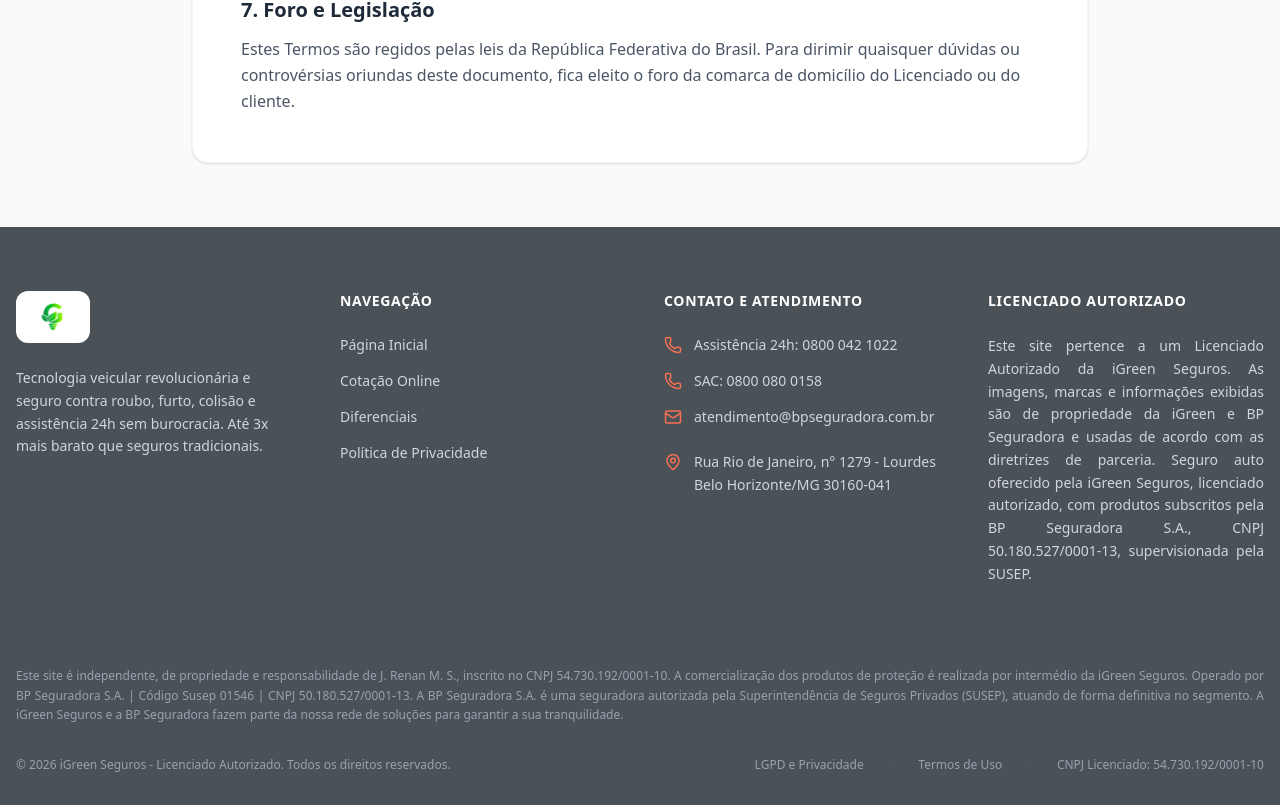
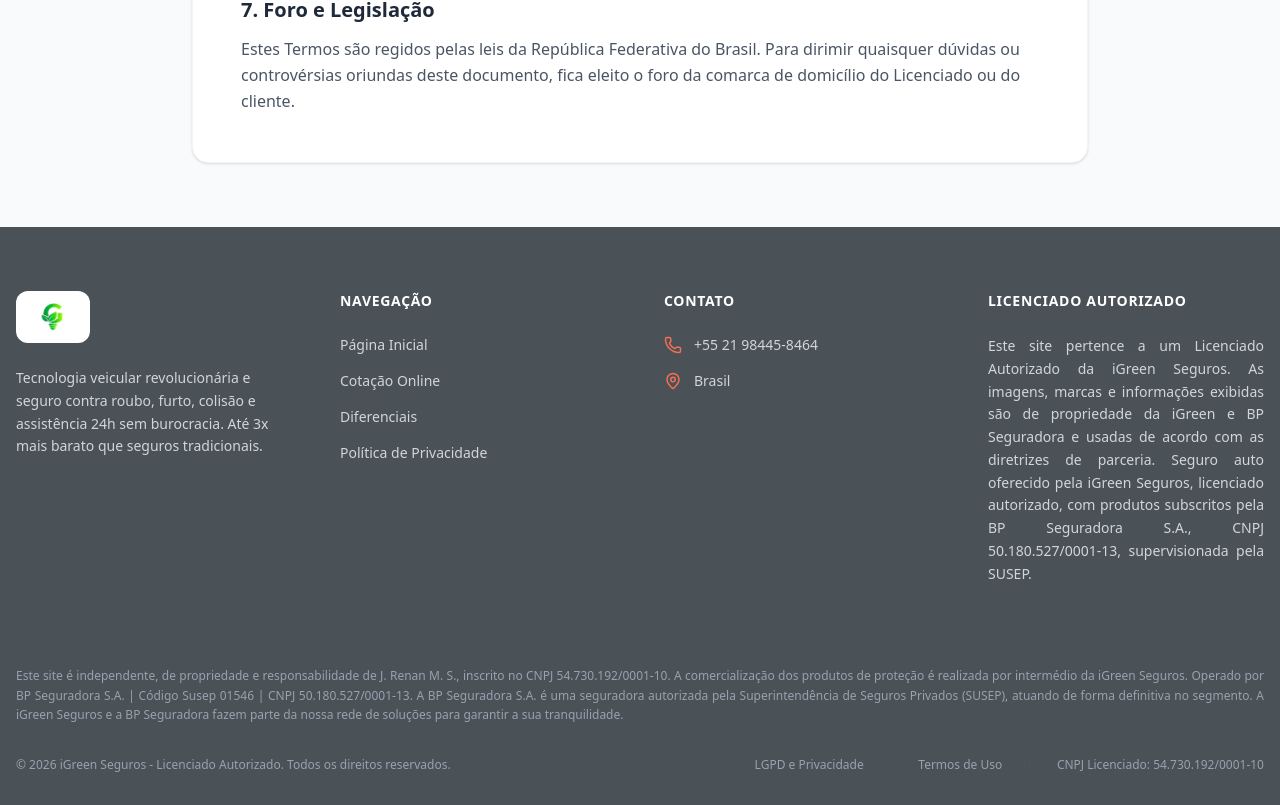
Before and after one commit to jrenansoares/IGreen, a React (Vite) app: page /termos in a window 1280 px wide. Shown: the part 1403-2208 px from the top of the page. Built offline with nearby package versions, Linux system fonts and the light colour scheme.

Commit message:
refactor: update contact information
Replace legacy support channels and email addresses with the new WhatsApp contact number across the site, schema metadata, and legal policies.

```diff
--- a/index.html
+++ b/index.html
@@ -42,29 +42,16 @@
           "description": "Intermediação de seguros de automóveis e proteção veicular operados pela BP Seguradora S.A. (SUSEP 01546).",
           "url": "https://bpseguradora.com.br",
           "logo": "https://bpseguradora.com.br/igreen-energy.png",
-          "telephone": "+55-800-080-0158",
-          "email": "atendimento@bpseguradora.com.br",
+          "telephone": "+55-21-98445-8464",
           "address": {
             "@type": "PostalAddress",
-            "streetAddress": "Rua Rio de Janeiro, n° 1279",
-            "addressLocality": "Belo Horizonte",
-            "addressRegion": "MG",
-            "postalCode": "30160-041",
             "addressCountry": "BR"
           },
           "contactPoint": [
             {
               "@type": "ContactPoint",
-              "telephone": "+55-800-042-1022",
-              "contactType": "emergency",
-              "name": "Assistência 24h",
-              "availableLanguage": "Portuguese"
-            },
-            {
-              "@type": "ContactPoint",
-              "telephone": "+55-800-080-0158",
-              "contactType": "customer support",
-              "name": "SAC",
+              "telephone": "+55-21-98445-8464",
+              "contactType": "customer service",
               "availableLanguage": "Portuguese"
             }
           ]
@@ -110,7 +97,7 @@
               "name": "Como funciona a Assistência 24 Horas?",
               "acceptedAnswer": {
                 "@type": "Answer",
-                "text": "Você tem direito a guincho, socorro mecânico (pane seca e elétrica), chaveiro e troca de pneu. Tudo isso disponível em qualquer lugar do Brasil, bastando ligar para a central de atendimento 0800."
+                "text": "Você tem direito a guincho, socorro mecânico (pane seca e elétrica), chaveiro e troca de pneu. Tudo isso disponível em qualquer lugar do Brasil, bastando ligar para a central de atendimento."
               }
             }
           ]
--- a/src/components/Footer.tsx
+++ b/src/components/Footer.tsx
@@ -1,4 +1,4 @@
-import { Phone, Mail, MapPin } from "lucide-react";
+import { Phone, MapPin } from "lucide-react";
 import { Link } from "react-router-dom";
 
 export function Footer() {
@@ -41,29 +41,24 @@
             </ul>
           </div>
 
-          {/* Column 3: Atendimento / Contato */}
+          {/* Column 3: Contato */}
           <div>
-            <h3 className="font-bold text-white mb-6 uppercase tracking-wider text-sm">Contato e Atendimento</h3>
+            <h3 className="font-bold text-white mb-6 uppercase tracking-wider text-sm">Contato</h3>
             <ul className="space-y-4 text-gray-300 text-sm font-medium">
               <li className="flex items-center gap-3">
                 <Phone size={18} className="text-bp-orange shrink-0" />
-                <span>Assistência 24h: 0800 042 1022</span>
+                <a
+                  href="https://wa.me/5521984458464"
+                  target="_blank"
+                  rel="noopener noreferrer"
+                  className="hover:text-white transition-colors"
+                >
+                  +55 21 98445-8464
+                </a>
               </li>
               <li className="flex items-center gap-3">
-                <Phone size={18} className="text-bp-orange shrink-0" />
-                <span>SAC: 0800 080 0158</span>
-              </li>
-              <li className="flex items-center gap-3">
-                <Mail size={18} className="text-bp-orange shrink-0" />
-                <a href="mailto:atendimento@bpseguradora.com.br" className="hover:text-white transition-colors">
-                  atendimento@bpseguradora.com.br
-                </a>
-              </li>
-              <li className="flex items-start gap-3 pt-2">
-                <MapPin size={18} className="text-bp-orange shrink-0 mt-0.5" />
-                <span className="leading-relaxed">
-                  Rua Rio de Janeiro, n° 1279 - Lourdes<br />Belo Horizonte/MG 30160-041
-                </span>
+                <MapPin size={18} className="text-bp-orange shrink-0" />
+                <span>Brasil</span>
               </li>
             </ul>
           </div>
--- a/src/lib/constants.ts
+++ b/src/lib/constants.ts
@@ -1,4 +1,4 @@
-export const WHATSAPP_NUMBER = "5511999999999"; // Substitua pelo número real
+export const WHATSAPP_NUMBER = "5521984458464";
 export const CONSULTANT_NAME = "Consultor iGreen";
 export const LEAD_WEBHOOK_URL = "";
 export const GOOGLE_ANALYTICS_ID = "";
--- a/src/pages/Privacidade.tsx
+++ b/src/pages/Privacidade.tsx
@@ -71,7 +71,7 @@
             <section>
               <h2 className="text-xl font-bold text-gray-800 mb-3">7. Contato para Privacidade</h2>
               <p>
-                Se você tiver dúvidas sobre esta Política de Privacidade ou desejar exercer seus direitos sob a LGPD, entre em contato através dos canais de atendimento ou pelo e-mail: <strong>atendimento@bpseguradora.com.br</strong>.
+                Se você tiver dúvidas sobre esta Política de Privacidade ou desejar exercer seus direitos sob a LGPD, entre em contato através do nosso canal de atendimento: <strong>+55 21 98445-8464</strong>.
               </p>
             </section>
           </div>
```
